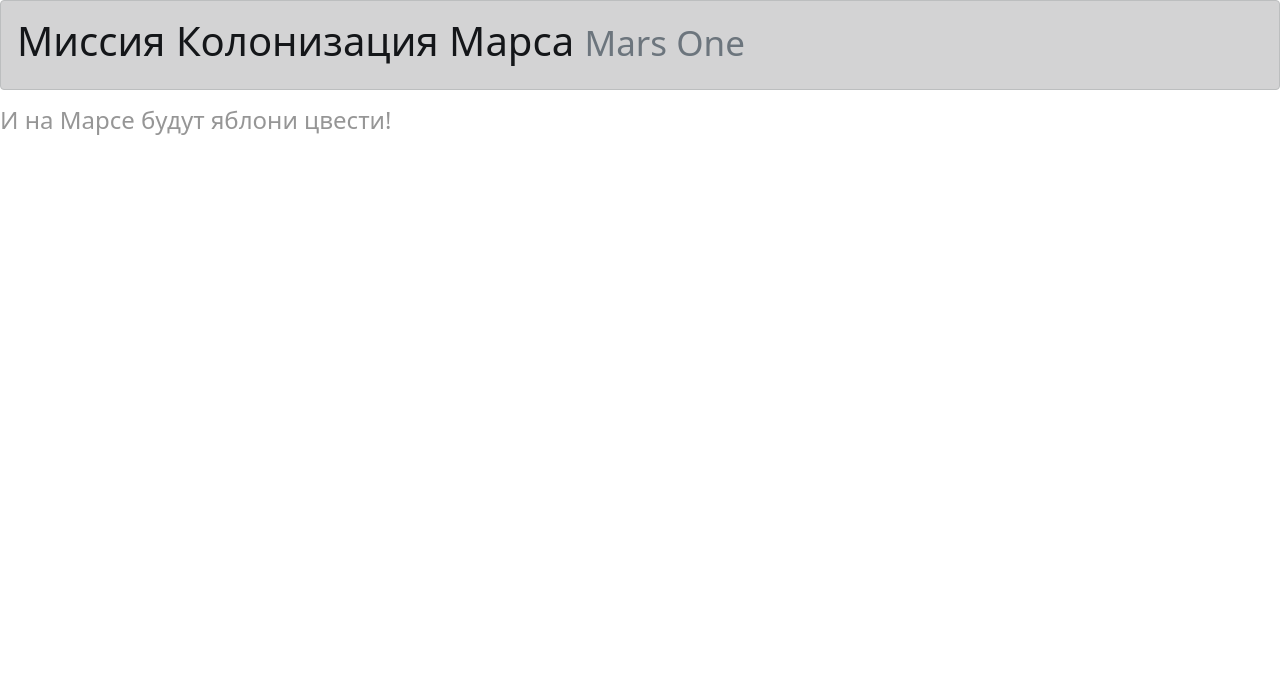
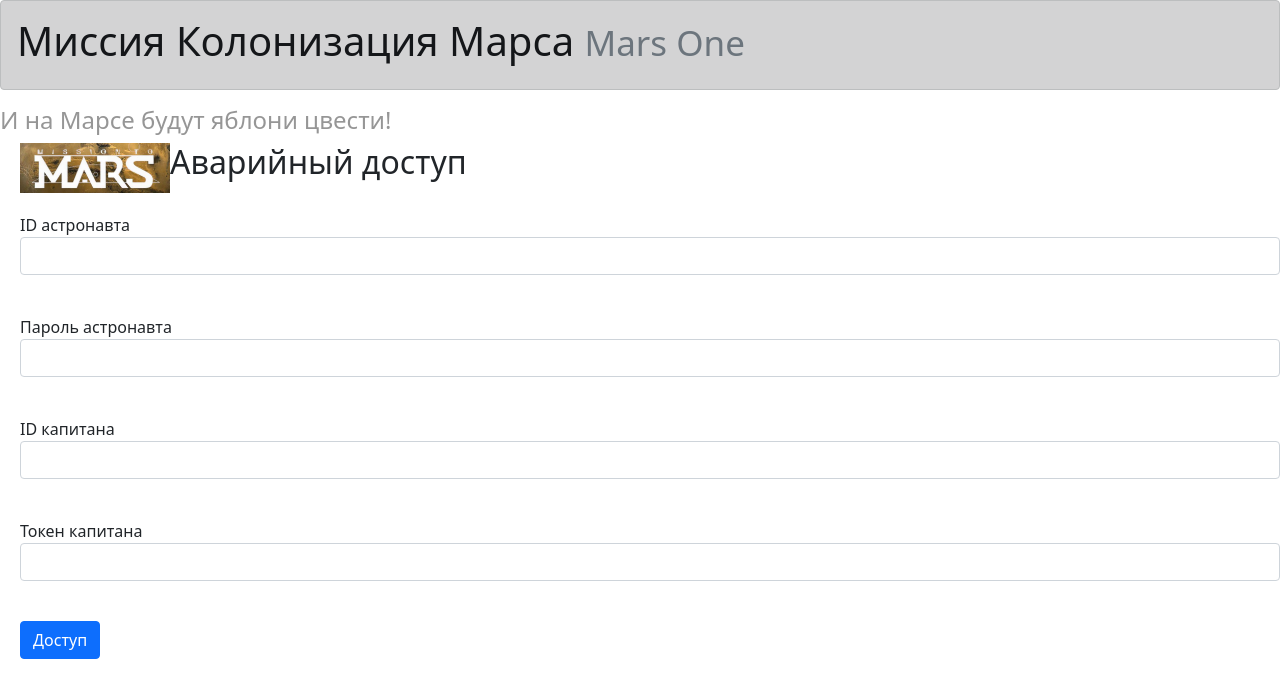
Before and after one commit to NikitaMulyar/flask_wtf_yandex, a Flask app: page /login in a window 1280 px wide. Shown: the top 698 px of the page. Run offline with Flask 2, Linux system fonts and the light colour scheme.

Commit message:
Задача По каютам! + предыдущие

```diff
--- a/main.py
+++ b/main.py
@@ -1,7 +1,20 @@
-from flask import Flask, render_template
+from flask import Flask, render_template, redirect
+from flask_wtf import FlaskForm
+from wtforms import StringField, PasswordField, SubmitField
+from wtforms.validators import DataRequired
+
+
+class LoginForm(FlaskForm):
+    id_user = StringField('ID астронавта', validators=[DataRequired()])
+    password = PasswordField('Пароль астронавта', validators=[DataRequired()])
+    id_cap = StringField('ID капитана', validators=[DataRequired()])
+    token = PasswordField('Токен капитана', validators=[DataRequired()])
+    submit = SubmitField('Доступ')
 
 
 app = Flask(__name__)
+app.config['SECRET_KEY'] = 'yandexlyceum_secret_key'
+data = {}
 
 
 @app.route('/<title>')
@@ -51,5 +64,21 @@ def places():
     return render_template('distribution.html', passangers=passangers)
 
 
+@app.route('/login', methods=['GET', 'POST'])
+def login():
+    global data
+    form = LoginForm()
+    if form.validate_on_submit():
+        data = {form.id_user.label: form.id_user.data, form.password.label: form.password.data,
+                form.id_cap.label: form.id_cap.data, form.token.label: form.token.data}
+        return redirect('/success')
+    return render_template('emergency_access.html', title='Авторизация', form=form)
+
+
+@app.route('/success')
+def ok_page():
+    return render_template('success.html', data=data, k=len(data))
+
+
 if __name__ == '__main__':
     app.run(port=8080, host='127.0.0.1')
--- a/static/css/style.css
+++ b/static/css/style.css
@@ -25,3 +25,8 @@ img{
   display: table;
   margin: 0 auto;
 }
+
+#logo{
+  margin-left: 20px;
+  float: left;
+}
--- /dev/null
+++ b/templates/emergency_access.html
@@ -0,0 +1,46 @@
+{% extends "base.html" %}
+
+{% block content %}
+<img src="/static/images/logo.png" id="logo" alt="здесь должна была быть картинка, но не нашлась"/><h2>Аварийный доступ</h2>
+<br/>
+<form action="" method="post" novalidate>
+    {{ form.hidden_tag() }}
+    <p>
+        {{ form.id_user.label }}<br>
+        {{ form.id_user(class="form-control") }}<br>
+        {% for error in form.id_user.errors %}
+    <div class="alert alert-danger" role="alert">
+        {{ error }}
+    </div>
+    {% endfor %}
+    </p>
+    <p>
+        {{ form.password.label }}<br>
+        {{ form.password(class="form-control", type="password") }}<br>
+        {% for error in form.password.errors %}
+    <div class="alert alert-danger" role="alert">
+        {{ error }}
+    </div>
+    {% endfor %}
+    </p>
+    <p>
+        {{ form.id_cap.label }}<br>
+        {{ form.id_cap(class="form-control") }}<br>
+        {% for error in form.id_cap.errors %}
+    <div class="alert alert-danger" role="alert">
+        {{ error }}
+    </div>
+    {% endfor %}
+    </p>
+    <p>
+        {{ form.token.label }}<br>
+        {{ form.token(class="form-control", type="password") }}<br>
+        {% for error in form.token.errors %}
+    <div class="alert alert-danger" role="alert">
+        {{ error }}
+    </div>
+    {% endfor %}
+    </p>
+    <p>{{ form.submit(type="submit", class="btn btn-primary") }}</p>
+</form>
+{% endblock %}
```
Also changed, not shown: templates/success.html (added, +17 -0 lines), static/images/logo.png (added).
